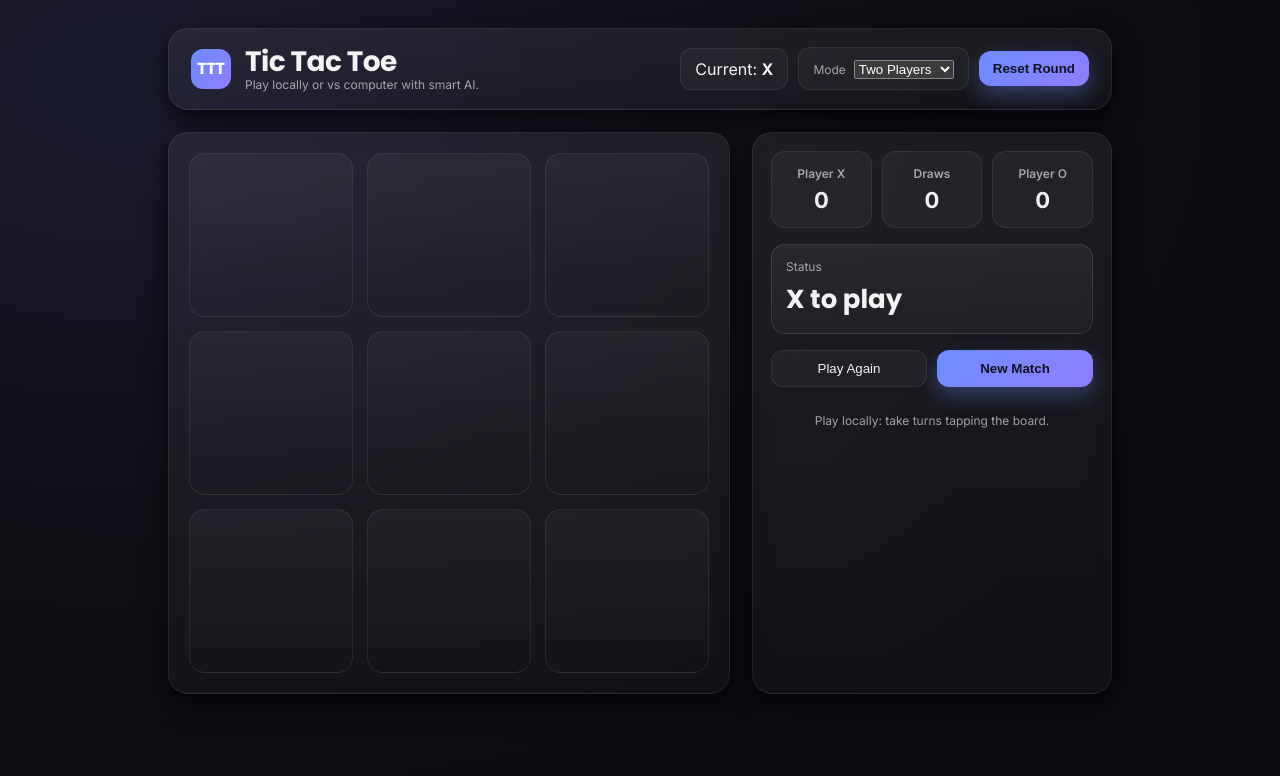
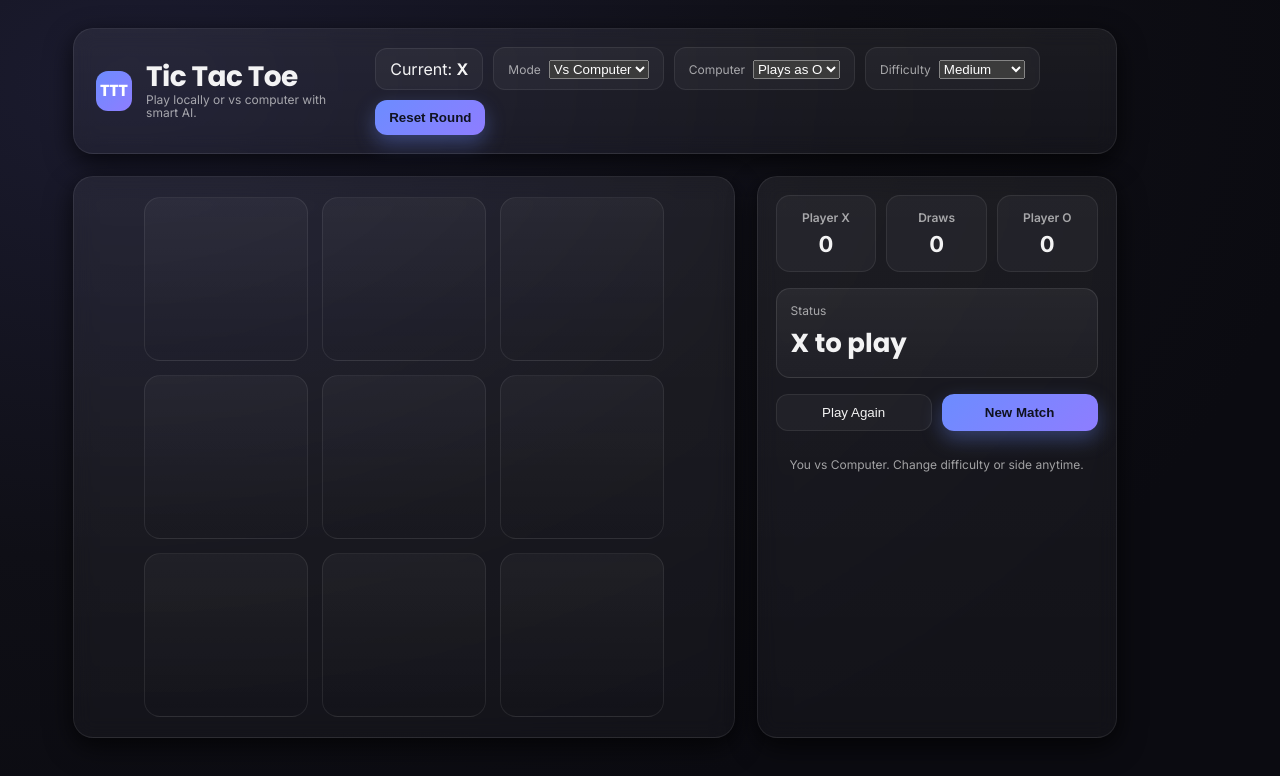
Before and after one commit to AkashManwar2506/TicTacToeCOM, a React (Vite) app: page / in a window 1280 px wide. Shown: the top 776 px of the page. Built offline with nearby package versions, Linux system fonts and the light colour scheme.

Commit message:
feat: set default mode to Vs Computer (single-player)

```diff
--- a/src/App.tsx
+++ b/src/App.tsx
@@ -33,7 +33,7 @@ export default function App() {
   const [board, setBoard] = useState<CellValue[]>(Array(9).fill(null))
   const [isXNext, setIsXNext] = useState<boolean>(true)
   const [scores, setScores] = useState<{ X: number; O: number; Draws: number }>({ X: 0, O: 0, Draws: 0 })
-  const [gameMode, setGameMode] = useState<GameMode>('Human')
+  const [gameMode, setGameMode] = useState<GameMode>('CPU')
   const [aiDifficulty, setAiDifficulty] = useState<AiDifficulty>('Medium')
   const [aiPlaysAs, setAiPlaysAs] = useState<Player>('O')
 
```
